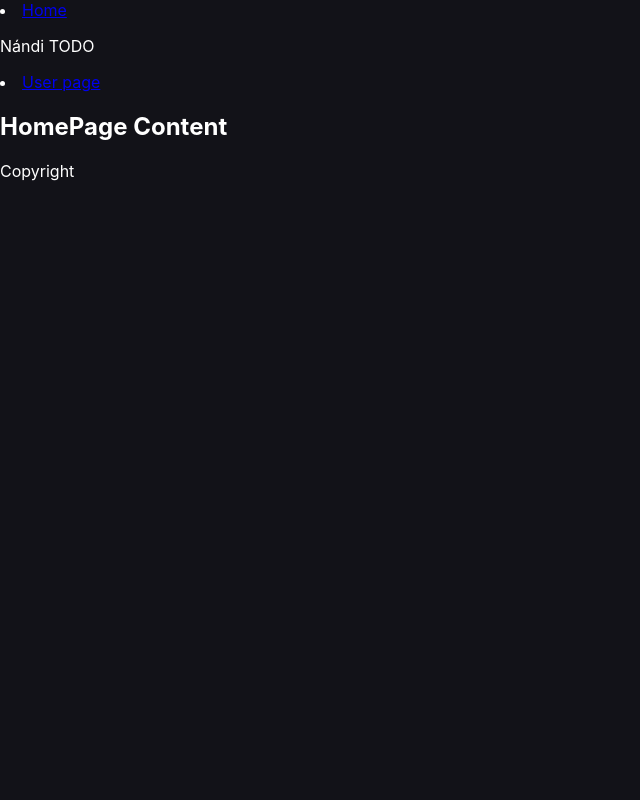
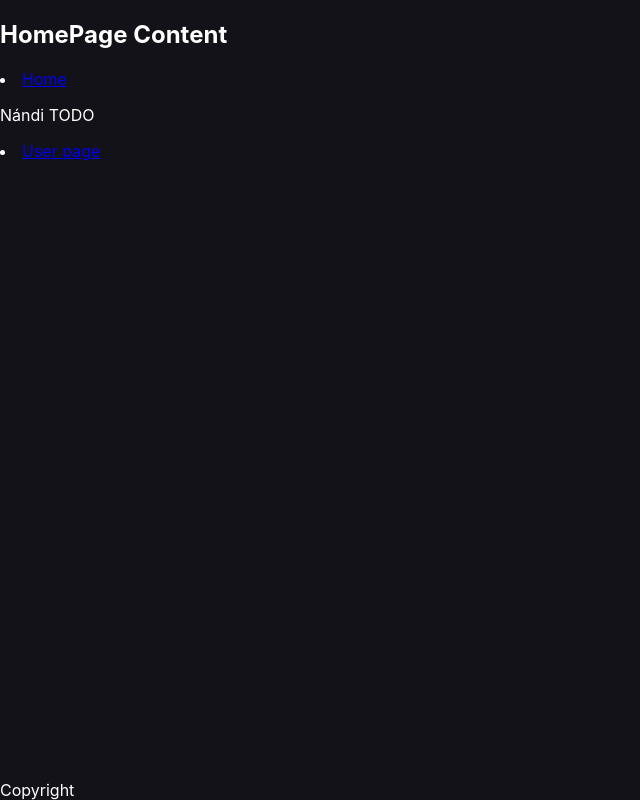
Before and after one commit to CodecoolGlobal/el-proyecte-grande-sprint-1-java-csnelly90, a React (Create React App) app in the folder frontend/: page / in a window 1280 px wide. Shown: the whole page, without its empty margins (0-640 px from the left). Built offline with nearby package versions, Linux system fonts and the light colour scheme.

Commit message:
add container divs to Layout component

```diff
--- a/frontend/src/components/Layout.js
+++ b/frontend/src/components/Layout.js
@@ -1,13 +1,18 @@
+import "../App.css";
 import {Outlet} from "react-router-dom";
 import Footer from "./Footer";
 import Header from "./Header";
 
 function Layout() {
-    return (<div>
-        <Header />
-        <Outlet />
-        <Footer />
-    </div>);
+    return (
+        <div className="page-container">
+            <div className="content-wrap">
+                <Outlet />
+                <Header />
+            </div>
+            <Footer />
+        </div>
+    );
 }
 
 export default Layout;
```
